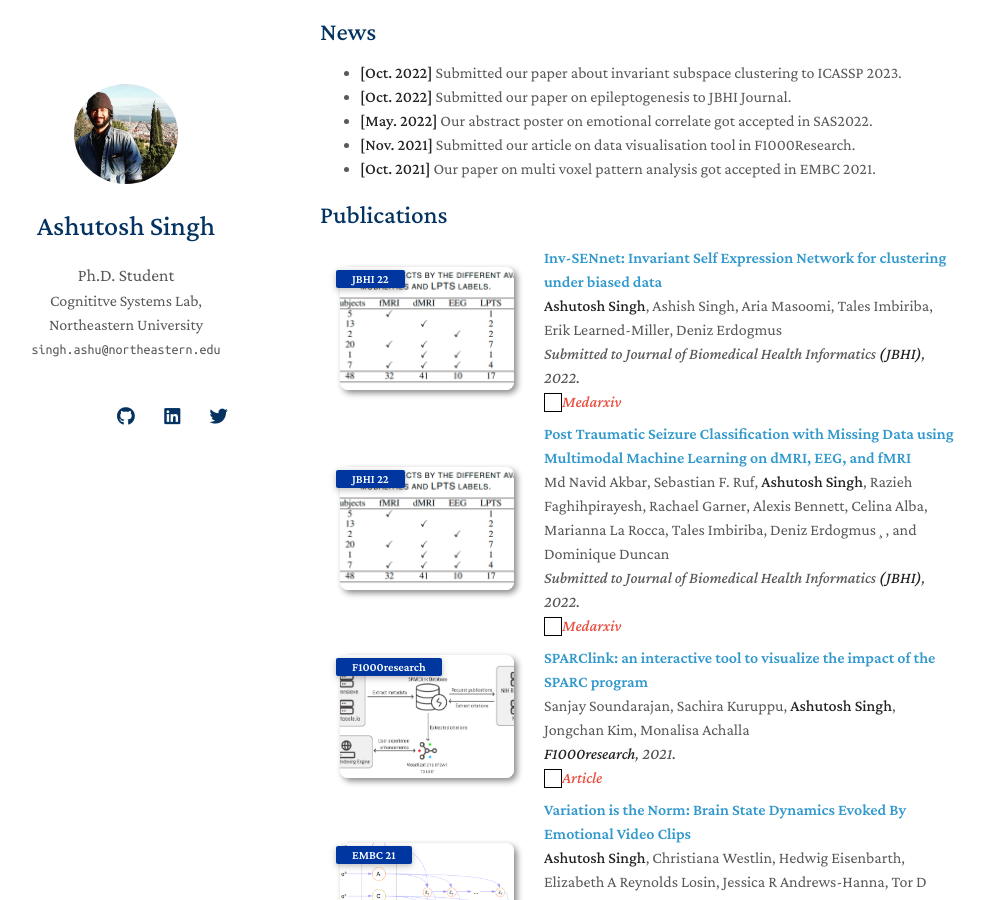
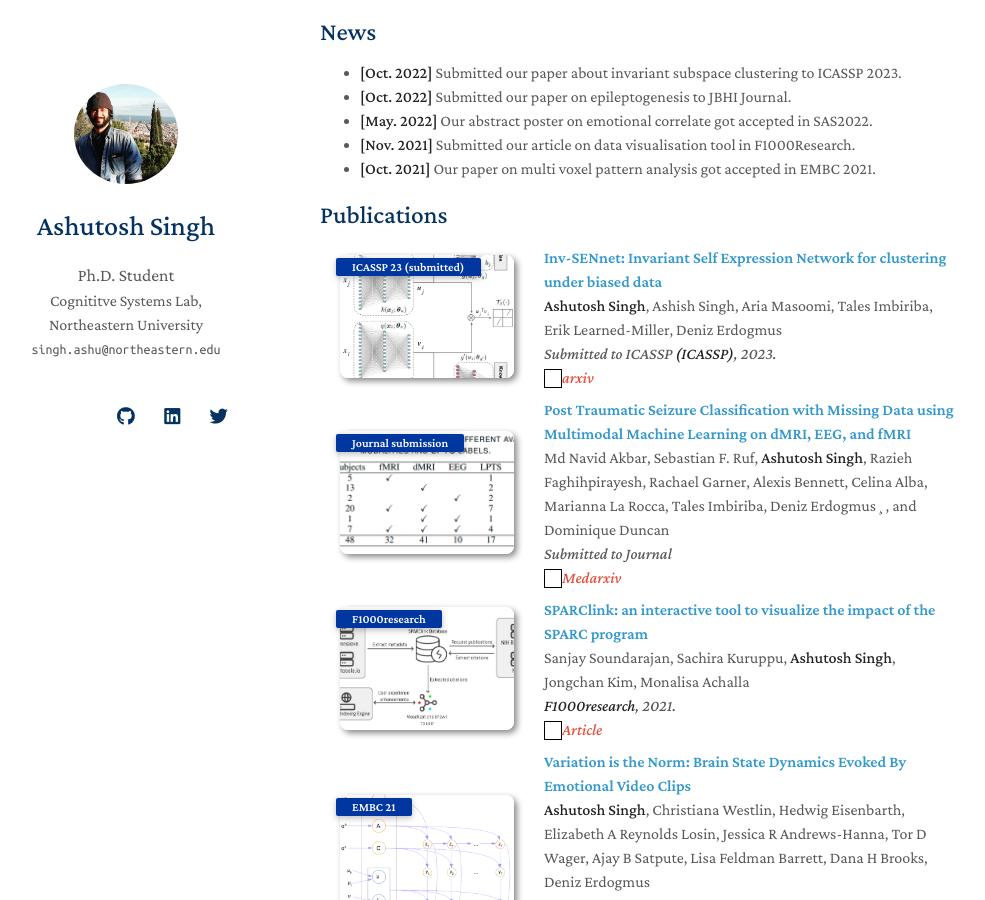
Before and after one commit to ashutosh17dec/ashutosh17dec.github.io, a Jekyll site: the page built from index.md, in a window 1280 px wide and 900 px high, scrolled down 529 px. Shown: the whole window, without its empty margins (150-1135 px from the left). Built offline with Jekyll 4.4.1, drawn with Linux system fonts in a browser that asks for light colours; nearby versions of some CDN libraries; a style sheet for code colours, icons or effects is not loaded; our own code applies the rules of GitHub Pages for plain Markdown files.

Commit message:
Update publications.md

```diff
--- a/_includes/publications.md
+++ b/_includes/publications.md
@@ -7,17 +7,17 @@
 <div class="pub-row">
 
   <div class="col-sm-3 abbr" style="position: relative;padding-right: 15px;padding-left: 15px;">
-    <img src="assets/img/Screenshot from 2023-01-13 13-22-25.png" class="teaser img-fluid z-depth-1">
-    <abbr class="badge">JBHI 22</abbr>
+    <img src="assets/img/Screenshot from 2023-01-13 13-39-00.png" class="teaser img-fluid z-depth-1">
+    <abbr class="badge">ICASSP 23 (submitted)</abbr>
   </div>
 
   <div class="col-sm-9" style="position: relative;width: 100%;padding-right: 15px;padding-left: 20px;">
     <div class="title"><a href="https://arxiv.org/pdf/2211.06780.pdf"> Inv-SENnet: Invariant Self Expression Network for clustering under biased data</a></div>
     <div class="author"><strong>Ashutosh Singh</strong>, Ashish Singh, Aria Masoomi, Tales Imbiriba, Erik Learned-Miller, Deniz Erdogmus</div>
-    <div class="periodical"><em> Submitted to Journal of Biomedical Health Informatics <strong>(JBHI)</strong>, 2022.</em></div>
+    <div class="periodical"><em> Submitted to ICASSP <strong>(ICASSP)</strong>, 2023.</em></div>
     <div class="links">
       <a href="https://arxiv.org/pdf/2211.06780.pdf" class="btn btn-sm z-depth-0" role="button" target="_blank" style="font-size:12px;"></a>
-      <strong><i style="color:#e74d3c">Medarxiv</i></strong>
+      <strong><i style="color:#e74d3c">arxiv</i></strong>
     </div>
   </div>
 </div>
@@ -29,14 +29,14 @@
 
   <div class="col-sm-3 abbr" style="position: relative;padding-right: 15px;padding-left: 15px;">
     <img src="assets/img/Screenshot from 2023-01-13 13-22-25.png" class="teaser img-fluid z-depth-1">
-    <abbr class="badge">JBHI 22</abbr>
+    <abbr class="badge">Journal submission</abbr>
   </div>
 
   <div class="col-sm-9" style="position: relative;width: 100%;padding-right: 15px;padding-left: 20px;">
     <div class="title"><a href="https://www.medrxiv.org/content/10.1101/2022.10.22.22281402v1.full.pdf"> Post Traumatic Seizure Classification with Missing Data using Multimodal Machine Learning on dMRI, EEG, and fMRI</a></div>
     <div class="author">Md Navid Akbar, Sebastian F. Ruf, <strong>Ashutosh Singh</strong>, Razieh Faghihpirayesh, Rachael Garner, Alexis
 Bennett, Celina Alba, Marianna La Rocca, Tales Imbiriba, Deniz Erdogmus¸, and Dominique Duncan</div>
-    <div class="periodical"><em> Submitted to Journal of Biomedical Health Informatics <strong>(JBHI)</strong>, 2022.</em></div>
+    <div class="periodical"><em> Submitted to Journal</em></div>
     <div class="links">
       <a href="https://www.medrxiv.org/content/10.1101/2022.10.22.22281402v1.full.pdf" class="btn btn-sm z-depth-0" role="button" target="_blank" style="font-size:12px;"></a>
       <strong><i style="color:#e74d3c">Medarxiv</i></strong>
```
